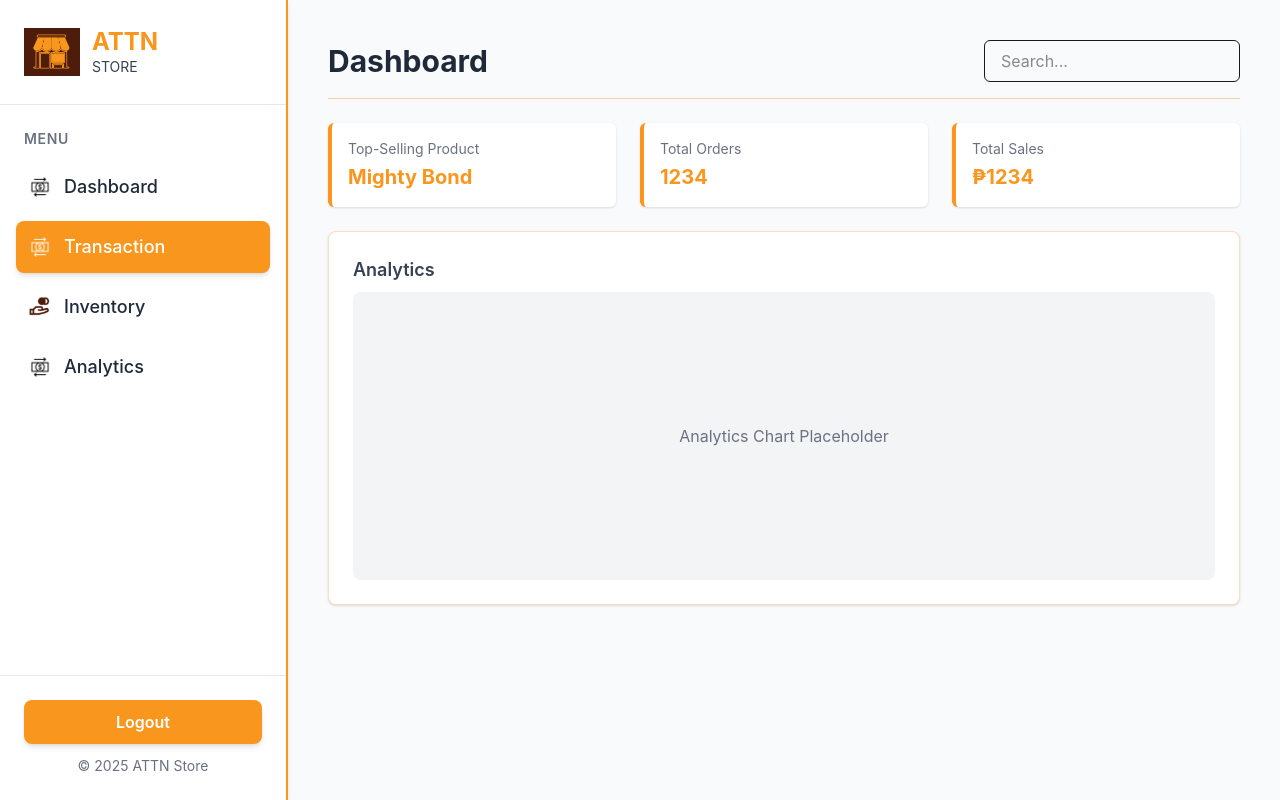
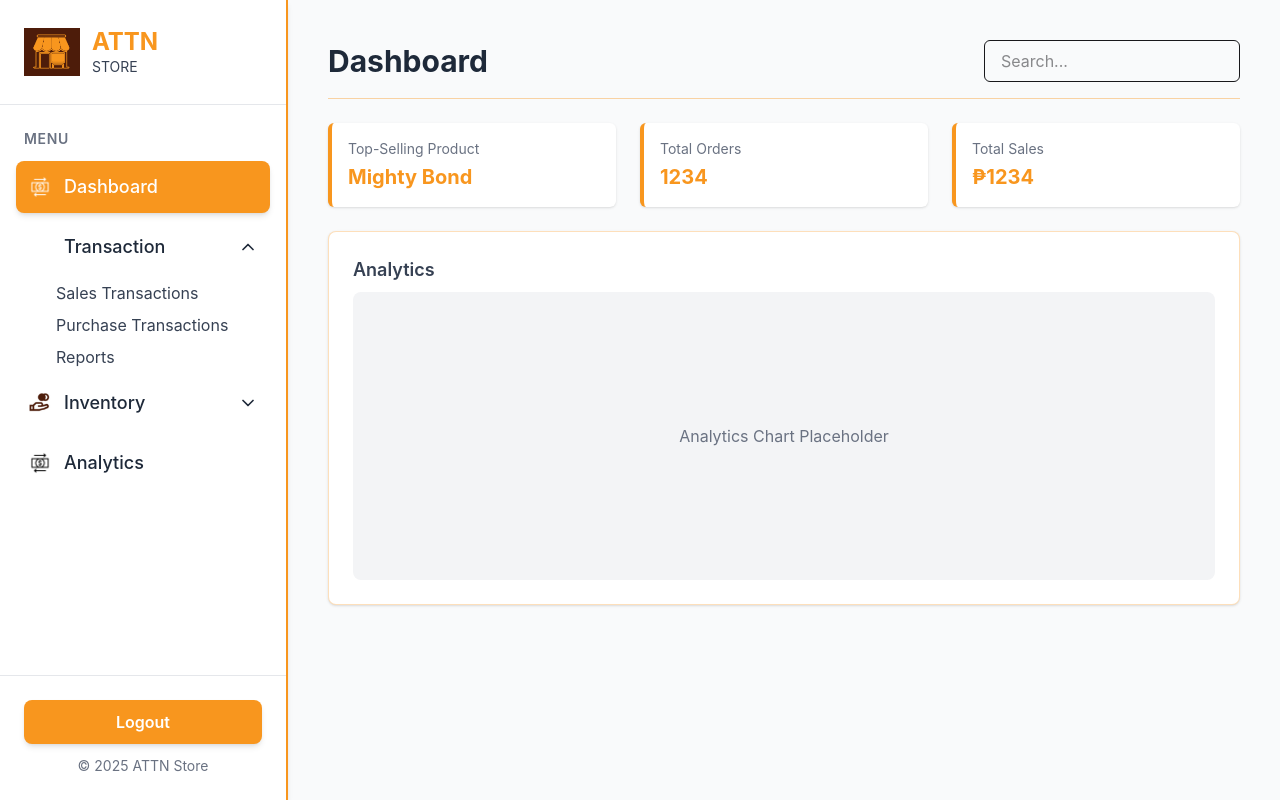
Before and after one commit to Hiyori631/ATTN-Store, a React (Vite) app in the folder ATTN_React/: page / in a window 1280 px wide. Both pictures are taken after a click on the button "Transaction". Built offline with nearby package versions, Linux system fonts and the light colour scheme; no server answers.

Commit message:
Sidebar with Drop Downs and Search Field

```diff
--- a/ATTN_React/src/components/Sidebar.jsx
+++ b/ATTN_React/src/components/Sidebar.jsx
@@ -4,18 +4,22 @@ import transactionIcon from "../assets/images/1341083-200.png";
 import inventoryIcon from "../assets/images/Untitled design.png";
 import analyticsIcon from "../assets/images/1341083-200.png";
 import dashboardIcon from "../assets/images/1341083-200.png";
-import { Menu, X } from "lucide-react"; // optional icons for hamburger
+import { Menu, X, ChevronDown } from "lucide-react"; // icons
 
 function Navbar() {
   const [active, setActive] = useState("Dashboard");
-  const [isOpen, setIsOpen] = useState(false); // for mobile toggless
+  const [isOpen, setIsOpen] = useState(false); // mobile sidebar toggle
+  const [openDropdown, setOpenDropdown] = useState(null); // which dropdown is open
 
-  const menuItems = [
-    { name: "Dashboard", icon: dashboardIcon },
-    { name: "Transaction", icon: transactionIcon },
-    { name: "Inventory", icon: inventoryIcon },
-    { name: "Analytics", icon: analyticsIcon },
-  ];
+  const handleItemClick = (name) => {
+    setActive(name);
+    setOpenDropdown(null);
+    setIsOpen(false);
+  };
+
+  const toggleDropdown = (name) => {
+    setOpenDropdown(openDropdown === name ? null : name);
+  };
 
   return (
     <>
@@ -55,30 +59,153 @@ function Navbar() {
 
           {/* Menu Items */}
           <ul className="mt-3 space-y-2 px-4">
-            {menuItems.map((item) => (
-              <li key={item.name}>
+            {/* Dashboard */}
+            <li>
               <button
-                  onClick={() => {
-                    setActive(item.name);
-                    setIsOpen(false); // auto-close on mobile
-                  }}
+                onClick={() => handleItemClick("Dashboard")}
                 className={`w-full flex items-center gap-3 p-3 rounded-lg transition-all duration-200 text-left ${
-                    active === item.name
+                  active === "Dashboard"
                     ? "bg-[#F8961E] text-white shadow-md"
                     : "hover:bg-[#F8961E]/10 text-gray-800"
                 }`}
               >
                 <img
-                    src={item.icon}
-                    alt={item.name}
+                  src={dashboardIcon}
+                  alt="Dashboard"
                   className={`w-6 h-6 ${
-                      active === item.name ? "filter brightness-0 invert" : ""
+                    active === "Dashboard" ? "filter brightness-0 invert" : ""
                   }`}
                 />
-                  <span className="font-medium text-lg">{item.name}</span>
+                <span className="font-medium text-lg">Dashboard</span>
               </button>
             </li>
-            ))}
+
+            {/* Transaction Dropdown */}
+            <li>
+              <button
+                onClick={() => toggleDropdown("Transaction")}
+                className={`w-full flex items-center justify-between p-3 rounded-lg transition-all duration-200 text-left ${
+                  active === "Transaction"
+                    ? "bg-[#F8961E] text-white shadow-md"
+                    : "hover:bg-[#F8961E]/10 text-gray-800"
+                }`}
+              >
+                <div className="flex items-center gap-3">
+                  <img
+                    src={transactionIcon}
+                    alt="Transaction"
+                    className={`w-6 h-6 ${
+                      openDropdown === "Transaction" ? "filter brightness-0 invert" : ""
+                    }`}
+                  />
+                  <span className="font-medium text-lg">Transaction</span>
+                </div>
+                <ChevronDown
+                  className={`w-5 h-5 transition-transform duration-200 ${
+                    openDropdown === "Transaction" ? "rotate-180" : ""
+                  }`}
+                />
+              </button>
+
+              {openDropdown === "Transaction" && (
+                <ul className="ml-10 mt-2 space-y-2 text-gray-700">
+                  <li>
+                    <button
+                      onClick={() => handleItemClick("Sales Transactions")}
+                      className="hover:text-[#F8961E] transition"
+                    >
+                      Sales Transactions
+                    </button>
+                  </li>
+                  <li>
+                    <button
+                      onClick={() => handleItemClick("Purchase Transactions")}
+                      className="hover:text-[#F8961E] transition"
+                    >
+                      Purchase Transactions
+                    </button>
+                  </li>
+                  <li>
+                    <button
+                      onClick={() => handleItemClick("Reports")}
+                      className="hover:text-[#F8961E] transition"
+                    >
+                      Reports
+                    </button>
+                  </li>
+                </ul>
+              )}
+            </li>
+
+            {/* Inventory Dropdown */}
+            <li>
+              <button
+                onClick={() => toggleDropdown("Inventory")}
+                className={`w-full flex items-center justify-between p-3 rounded-lg transition-all duration-200 text-left ${
+                  active === "Inventory"
+                    ? "bg-[#F8961E] text-white shadow-md"
+                    : "hover:bg-[#F8961E]/10 text-gray-800"
+                }`}
+              >
+                <div className="flex items-center gap-3">
+                  <img
+                    src={inventoryIcon}
+                    alt="Inventory"
+                    className={`w-6 h-6 ${
+                      openDropdown === "Inventory" ? "filter brightness-0 invert" : ""
+                    }`}
+                  />
+                  <span className="font-medium text-lg">Inventory</span>
+                </div>
+                <ChevronDown
+                  className={`w-5 h-5 transition-transform duration-200 ${
+                    openDropdown === "Inventory" ? "rotate-180" : ""
+                  }`}
+                />
+              </button>
+
+              {openDropdown === "Inventory" && (
+                <ul className="ml-10 mt-2 space-y-2 text-gray-700">
+                  <li>
+                    <button
+                      onClick={() => handleItemClick("Product List")}
+                      className="hover:text-[#F8961E] transition"
+                    >
+                      Product List
+                    </button>
+                  </li>
+                  <li>
+                    <button
+                      onClick={() => handleItemClick("Add Product")}
+                      className="hover:text-[#F8961E] transition"
+                    >
+                      Add Product
+                    </button>
+                  </li>
+                </ul>
+              )}
+            </li>
+
+            {/* Analytics */}
+            <li>
+              <button
+                onClick={() => handleItemClick("Analytics")}
+                className={`w-full flex items-center gap-3 p-3 rounded-lg transition-all duration-200 text-left ${
+                  active === "Analytics"
+                    ? "bg-[#F8961E] text-white shadow-md"
+                    : "hover:bg-[#F8961E]/10 text-gray-800"
+                }`}
+              >
+                <img
+                  src={analyticsIcon}
+                  alt="Analytics"
+                  className={`w-6 h-6 ${
+                    active === "Analytics" ? "filter brightness-0 invert" : ""
+                  }`}
+                />
+                <span className="font-medium text-lg">Analytics</span>
+              </button>
+            </li>
           </ul>
         </div>
 
@@ -96,7 +223,7 @@ function Navbar() {
       {/* Overlay for mobile */}
       {isOpen && (
         <div
-          className="fixed inset-0"
+          className="fixed inset-0 bg-black/10 backdrop-blur-[1px]"
           onClick={() => setIsOpen(false)}
         ></div>
       )}
```
Lines whose indentation alone changed are shown as unchanged.
